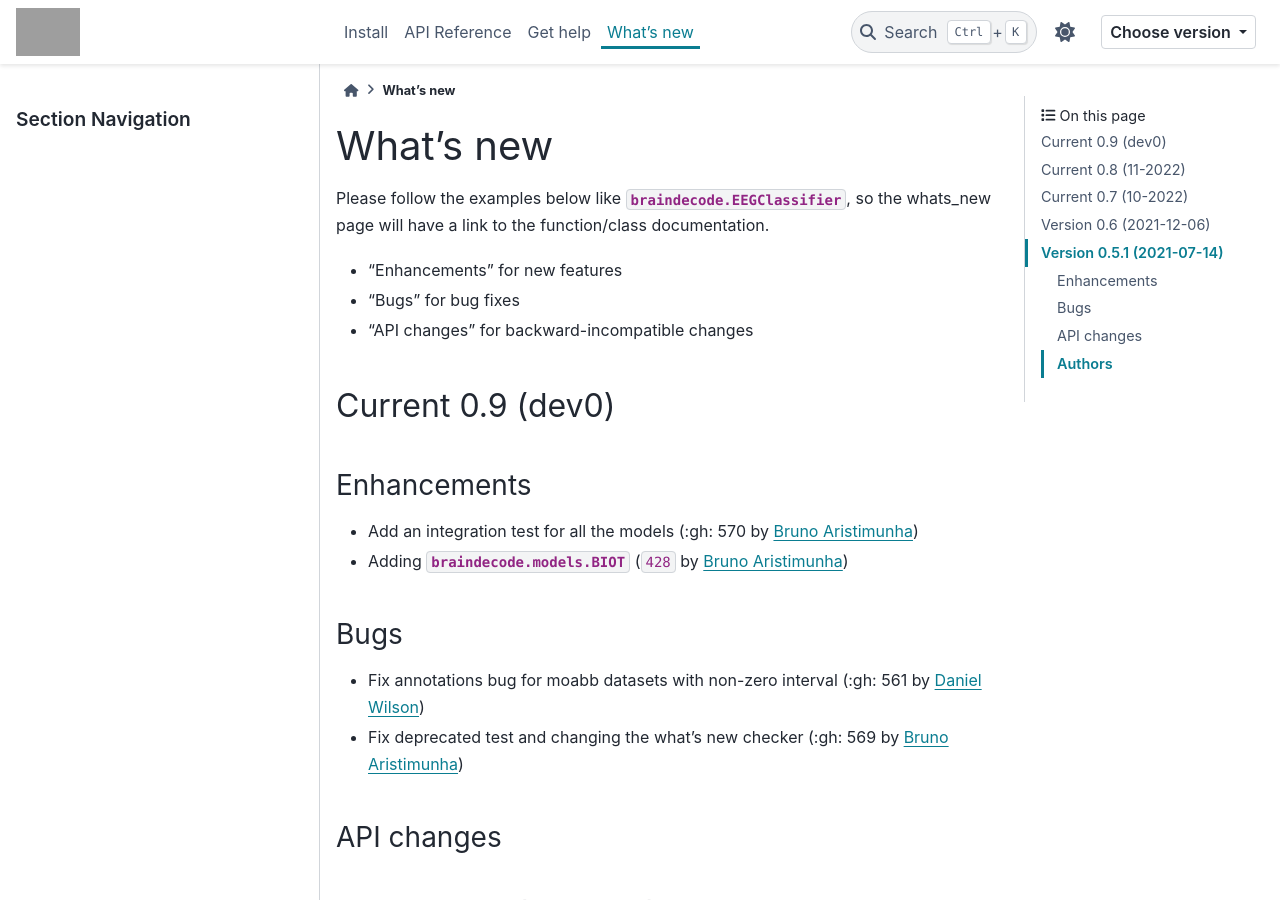
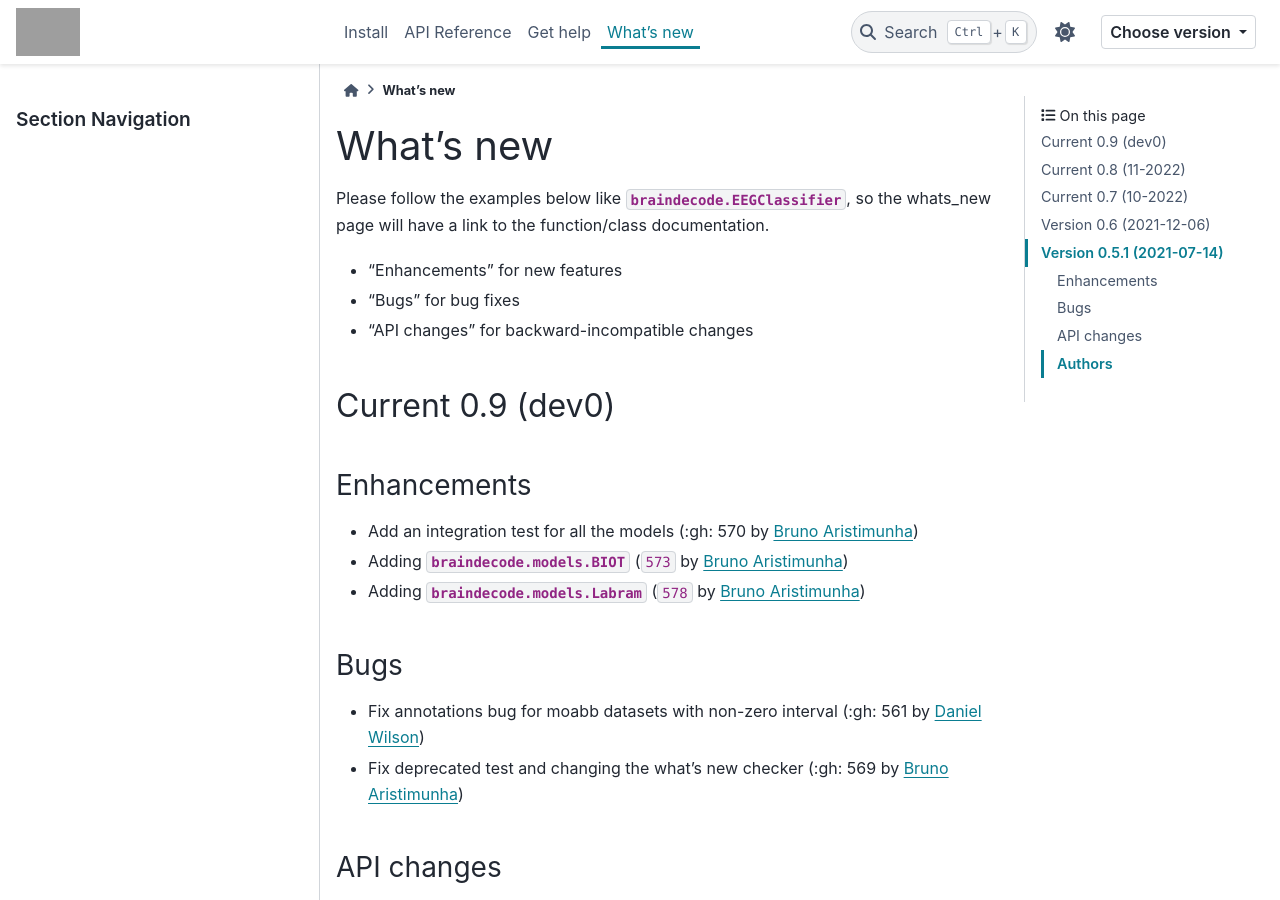
Before and after one commit to braindecode/braindecode, a Sphinx documentation site: the page built from docs/whats_new.rst, in a window 1280 px wide and 900 px high. Built offline with Sphinx 7.4.7 and the PyData theme 0.15.4, drawn with Linux system fonts in a browser that asks for light colours; pages that are not in the unit, such as notebooks, are missing from menus; comment, search, counter and statistics services are not loaded; cross-references to code outside the pages are shown as plain code; grey boxes are pictures that could not be loaded.

Commit message:
whats_new.rst, api and utils

```diff
--- a/docs/api.rst
+++ b/docs/api.rst
@@ -85,6 +85,7 @@ Models
     get_output_shape
     TimeDistributed
     BIOT
+    Labram
 
 
 Training
--- a/docs/whats_new.rst
+++ b/docs/whats_new.rst
@@ -25,8 +25,8 @@ Enhancements
 ~~~~~~~~~~~~
 
 - Add an integration test for all the models (:gh: 570 by `Bruno Aristimunha`_)
-
-- Adding :class:`braindecode.models.BIOT` (:gh:`428` by `Bruno Aristimunha`_)
+- Adding :class:`braindecode.models.BIOT` (:gh:`573` by `Bruno Aristimunha`_)
+- Adding :class:`braindecode.models.Labram` (:gh:`578` by `Bruno Aristimunha`_)
 
 
 Bugs
```
Also changed, not shown: 1 other file.
